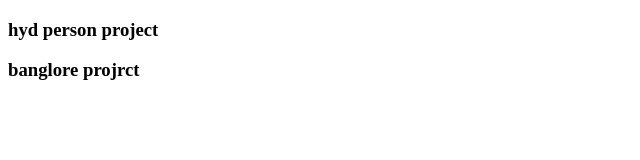
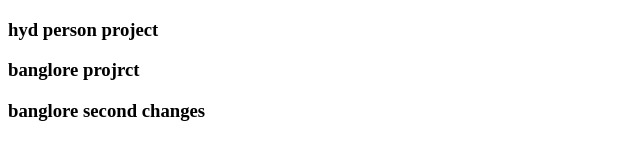
Before and after one commit to Anjalibhukya/hyd-pro, a plain HTML site: page index.html in a window 1280 px wide. Shown: the whole page, without its empty margins (0-640 px from the left). Drawn offline with Linux system fonts and the light colour scheme.

Commit message:
ban second changes

```diff
--- a/index.html
+++ b/index.html
@@ -8,5 +8,6 @@
 <body>
     <h3>hyd person project</h3>
     <h3>banglore projrct</h3>
+    <h3>banglore second changes</h3>
 </body>
 </html>
```
